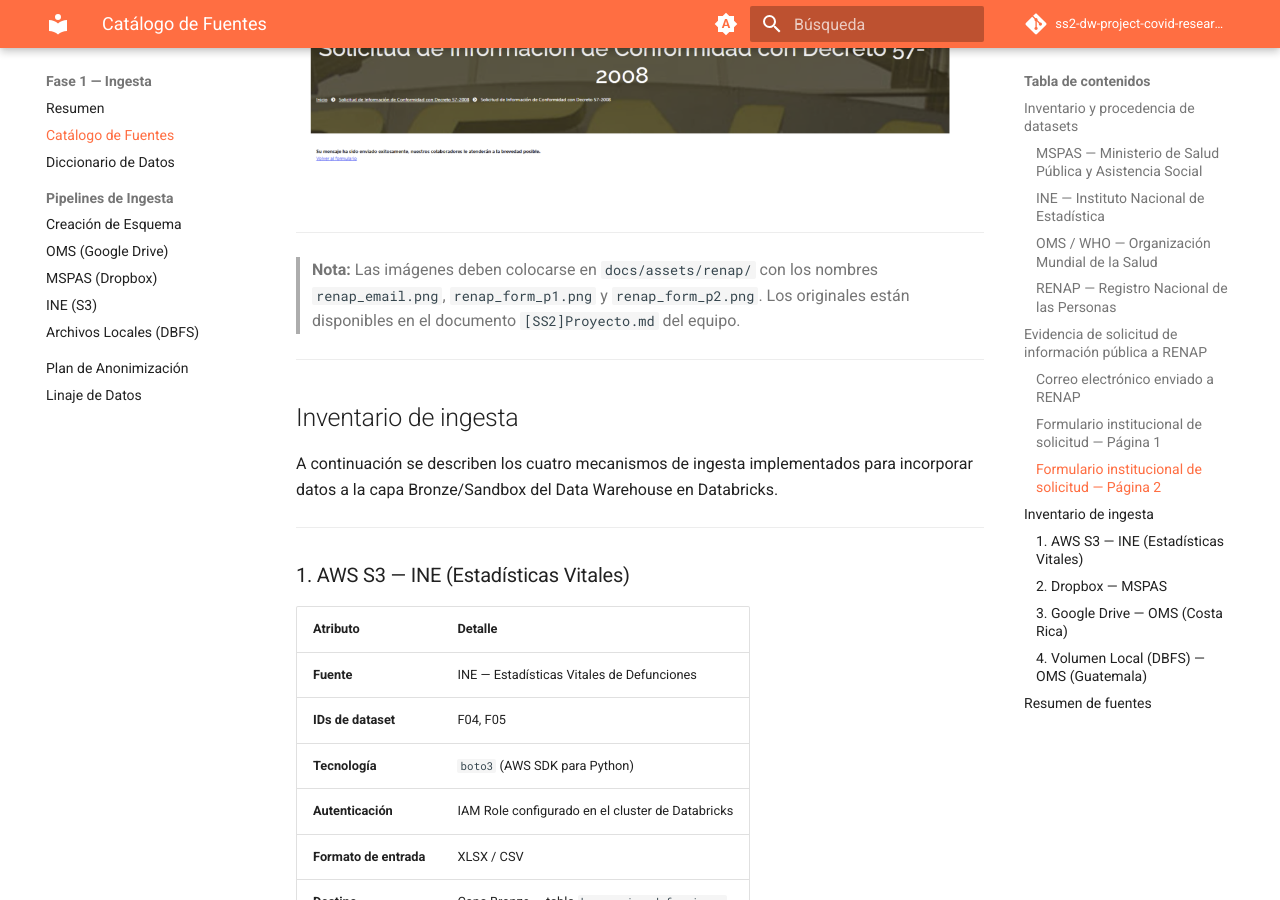
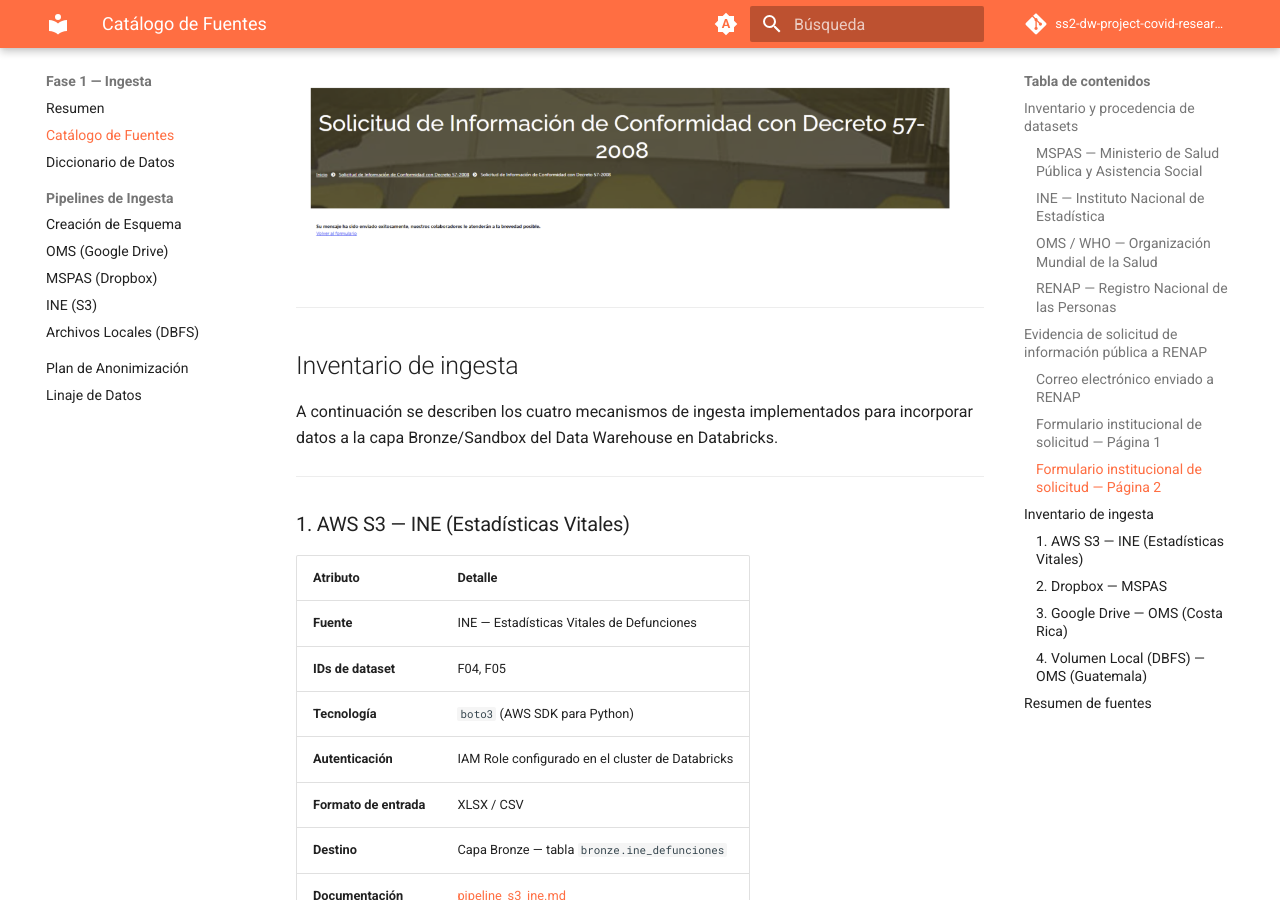
Before and after one commit to SofiaQuintana/ss2-dw-project-covid-research, an MkDocs documentation site: the page built from docs/fase1/catalogo_fuentes.md, in a window 1280 px wide and 900 px high, scrolled down 4123 px. Built offline with MkDocs 1.6.1 and Material for MkDocs 9.7.7, drawn with Linux system fonts in a browser that asks for light colours; comment, search, counter and statistics services are not loaded.

Commit message:
fix: improve formatting and clarity in data sources catalog documentation

```diff
--- a/docs/fase1/catalogo_fuentes.md
+++ b/docs/fase1/catalogo_fuentes.md
@@ -10,11 +10,11 @@
 
 Los datos del MSPAS provienen del portal de datos abiertos del gobierno de Guatemala. Se obtienen tres conjuntos de datos relacionados con mortalidad y causas de defunción:
 
-| ID | Dataset | URL de origen | Formato | Cobertura temporal | Cobertura geográfica |
-|----|---------|--------------|---------|-------------------|----------------------|
-| F01 | Casos y defunciones por COVID-19 | [datos.mspas.gob.gt](https://datos.mspas.gob.gt) | CSV | 2020–2023 | Guatemala |
-| F02 | Defunciones por causa de muerte (CIE-10) | [datos.mspas.gob.gt](https://datos.mspas.gob.gt) | CSV | 2015–2023 | Guatemala |
-| F03 | Estadísticas de mortalidad — SIGSA | [datos.mspas.gob.gt](https://datos.mspas.gob.gt) | CSV | 2015–2023 | Guatemala |
+| ID  | Dataset                                  | URL de origen                                    | Formato | Cobertura temporal | Cobertura geográfica |
+| --- | ---------------------------------------- | ------------------------------------------------ | ------- | ------------------ | -------------------- |
+| F01 | Casos y defunciones por COVID-19         | [datos.mspas.gob.gt](https://datos.mspas.gob.gt) | CSV     | 2020–2023          | Guatemala            |
+| F02 | Defunciones por causa de muerte (CIE-10) | [datos.mspas.gob.gt](https://datos.mspas.gob.gt) | CSV     | 2015–2023          | Guatemala            |
+| F03 | Estadísticas de mortalidad — SIGSA       | [datos.mspas.gob.gt](https://datos.mspas.gob.gt) | CSV     | 2015–2023          | Guatemala            |
 
 **Mecanismo de acceso:** Los archivos CSV son descargados desde Dropbox (repositorio compartido por el equipo) mediante autenticación OAuth 2.0. El proceso de ingesta automatizada se documenta en [pipeline_dropbox_mspas.md](pipeline_dropbox_mspas.md).
 
@@ -24,10 +24,10 @@
 
 Los datos del INE corresponden a las Estadísticas Vitales de Defunciones, fuente obligatoria según el enunciado del proyecto.
 
-| ID | Dataset | URL de origen | Formato | Cobertura temporal | Cobertura geográfica |
-|----|---------|--------------|---------|-------------------|----------------------|
-| F04 | Estadísticas Vitales — Defunciones (reportes anuales) | [datos.ine.gob.gt/dataset/estadisticas-vitales-defunciones](https://datos.ine.gob.gt/dataset/estadisticas-vitales-defunciones) | XLSX | 2013–2022 | Guatemala |
-| F05 | Estadísticas Vitales — Defunciones (microdatos) | [datos.ine.gob.gt/dataset/estadisticas-vitales-defunciones](https://datos.ine.gob.gt/dataset/estadisticas-vitales-defunciones) | CSV | 2013–2022 | Guatemala |
+| ID  | Dataset                                               | URL de origen                                                                                                                  | Formato | Cobertura temporal | Cobertura geográfica |
+| --- | ----------------------------------------------------- | ------------------------------------------------------------------------------------------------------------------------------ | ------- | ------------------ | -------------------- |
+| F04 | Estadísticas Vitales — Defunciones (reportes anuales) | [datos.ine.gob.gt/dataset/estadisticas-vitales-defunciones](https://datos.ine.gob.gt/dataset/estadisticas-vitales-defunciones) | XLSX    | 2013–2022          | Guatemala            |
+| F05 | Estadísticas Vitales — Defunciones (microdatos)       | [datos.ine.gob.gt/dataset/estadisticas-vitales-defunciones](https://datos.ine.gob.gt/dataset/estadisticas-vitales-defunciones) | CSV     | 2013–2022          | Guatemala            |
 
 **Mecanismo de acceso:** Los archivos XLSX/CSV están almacenados en un bucket de AWS S3. La ingesta se realiza mediante la librería `boto3` con autenticación por IAM Role configurado en Databricks. El proceso se documenta en [pipeline_s3_ine.md](pipeline_s3_ine.md).
 
@@ -39,12 +39,13 @@
 
 Los datos de la OMS provienen del portal WHO Mortality Database, con datos de mortalidad desagregados por causa (CIE-10), sexo, edad y año para Guatemala y Costa Rica.
 
-| ID | Dataset | URL de origen | Formato | Cobertura temporal | Cobertura geográfica |
-|----|---------|--------------|---------|-------------------|----------------------|
-| F06 | WHO Mortality Database — Guatemala | [platform.who.int/mortality/countries/country-details/MDB/guatemala](https://platform.who.int/mortality/countries/country-details/MDB/guatemala) | CSV | 2015–2022 | Guatemala |
-| F07 | WHO Mortality Database — Costa Rica | [platform.who.int/mortality/countries/country-details/MDB/costa-rica](https://platform.who.int/mortality/countries/country-details/MDB/costa-rica) | CSV | 2015–2022 | Costa Rica |
+| ID  | Dataset                             | URL de origen                                                                                                                                      | Formato | Cobertura temporal | Cobertura geográfica |
+| --- | ----------------------------------- | -------------------------------------------------------------------------------------------------------------------------------------------------- | ------- | ------------------ | -------------------- |
+| F06 | WHO Mortality Database — Guatemala  | [platform.who.int/mortality/countries/country-details/MDB/guatemala](https://platform.who.int/mortality/countries/country-details/MDB/guatemala)   | CSV     | 2015–2022          | Guatemala            |
+| F07 | WHO Mortality Database — Costa Rica | [platform.who.int/mortality/countries/country-details/MDB/costa-rica](https://platform.who.int/mortality/countries/country-details/MDB/costa-rica) | CSV     | 2015–2022          | Costa Rica           |
 
 **Mecanismo de acceso:**
+
 - **Guatemala (F06):** Archivo CSV almacenado en un volumen local de Databricks (DBFS/Volume). La lectura se realiza directamente desde la ruta del volumen. Proceso documentado en [pipeline_local_dbfs.md](pipeline_local_dbfs.md).
 - **Costa Rica (F07):** Archivo CSV almacenado en Google Drive del equipo. La ingesta se realiza mediante la API de Google Drive con autenticación por Service Account. Proceso documentado en [pipeline_oms_gdrive.md](pipeline_oms_gdrive.md).
 
@@ -54,8 +55,8 @@
 
 RENAP es custodio de los registros civiles de nacimientos, matrimonios y defunciones en Guatemala. Para el proyecto, se requieren los registros de defunciones como fuente complementaria de validación.
 
-| ID | Dataset | Estado | Observación |
-|----|---------|--------|-------------|
+| ID  | Dataset                        | Estado                     | Observación                                                                                                                   |
+| --- | ------------------------------ | -------------------------- | ----------------------------------------------------------------------------------------------------------------------------- |
 | F08 | Registros de defunción — RENAP | Pendiente — oficio enviado | Fuente sujeta a solicitud de información pública según Art. 10 de la Ley de Acceso a la Información Pública (Decreto 57-2008) |
 
 **Estado actual:** Se enviaron formalmente las solicitudes de información pública a RENAP. La evidencia se documenta en la sección siguiente.
@@ -90,10 +91,6 @@
 
 ---
 
-> **Nota:** Las imágenes deben colocarse en `docs/assets/renap/` con los nombres `renap_email.png`, `renap_form_p1.png` y `renap_form_p2.png`. Los originales están disponibles en el documento `[SS2]Proyecto.md` del equipo.
-
----
-
 ## Inventario de ingesta
 
 A continuación se describen los cuatro mecanismos de ingesta implementados para incorporar datos a la capa Bronze/Sandbox del Data Warehouse en Databricks.
@@ -102,15 +99,15 @@
 
 ### 1. AWS S3 — INE (Estadísticas Vitales)
 
-| Atributo | Detalle |
-|----------|---------|
-| **Fuente** | INE — Estadísticas Vitales de Defunciones |
-| **IDs de dataset** | F04, F05 |
-| **Tecnología** | `boto3` (AWS SDK para Python) |
-| **Autenticación** | IAM Role configurado en el cluster de Databricks |
-| **Formato de entrada** | XLSX / CSV |
-| **Destino** | Capa Bronze — tabla `bronze.ine_defunciones` |
-| **Documentación** | [pipeline_s3_ine.md](pipeline_s3_ine.md) |
+| Atributo               | Detalle                                          |
+| ---------------------- | ------------------------------------------------ |
+| **Fuente**             | INE — Estadísticas Vitales de Defunciones        |
+| **IDs de dataset**     | F04, F05                                         |
+| **Tecnología**         | `boto3` (AWS SDK para Python)                    |
+| **Autenticación**      | IAM Role configurado en el cluster de Databricks |
+| **Formato de entrada** | XLSX / CSV                                       |
+| **Destino**            | Capa Bronze — tabla `bronze.ine_defunciones`     |
+| **Documentación**      | [pipeline_s3_ine.md](pipeline_s3_ine.md)         |
 
 **Descripción:** Los archivos de estadísticas vitales publicados por el INE se almacenan en un bucket S3. El notebook de Databricks utiliza `boto3` con las credenciales del IAM Role del cluster para listar y descargar los archivos, que luego son procesados y escritos en Delta Lake en la capa Bronze.
 
@@ -118,15 +115,15 @@
 
 ### 2. Dropbox — MSPAS
 
-| Atributo | Detalle |
-|----------|---------|
-| **Fuente** | MSPAS — Datos abiertos de mortalidad |
-| **IDs de dataset** | F01, F02, F03 |
-| **Tecnología** | Dropbox REST API v2 |
-| **Autenticación** | OAuth 2.0 — Access Token almacenado en Databricks Secrets |
-| **Formato de entrada** | CSV |
-| **Destino** | Capa Bronze — tablas `bronze.mspas_*` |
-| **Documentación** | [pipeline_dropbox_mspas.md](pipeline_dropbox_mspas.md) |
+| Atributo               | Detalle                                                   |
+| ---------------------- | --------------------------------------------------------- |
+| **Fuente**             | MSPAS — Datos abiertos de mortalidad                      |
+| **IDs de dataset**     | F01, F02, F03                                             |
+| **Tecnología**         | Dropbox REST API v2                                       |
+| **Autenticación**      | OAuth 2.0 — Access Token almacenado en Databricks Secrets |
+| **Formato de entrada** | CSV                                                       |
+| **Destino**            | Capa Bronze — tablas `bronze.mspas_*`                     |
+| **Documentación**      | [pipeline_dropbox_mspas.md](pipeline_dropbox_mspas.md)    |
 
 **Descripción:** Los archivos CSV del MSPAS están almacenados en una carpeta compartida de Dropbox. El notebook de Databricks autentica con OAuth 2.0 usando un token de acceso seguro (almacenado en Databricks Secret Scope) y descarga los archivos mediante la API REST de Dropbox (`/files/download`). Los archivos se escriben en Delta Lake en la capa Bronze.
 
@@ -134,15 +131,15 @@
 
 ### 3. Google Drive — OMS (Costa Rica)
 
-| Atributo | Detalle |
-|----------|---------|
-| **Fuente** | WHO Mortality Database — Costa Rica |
-| **IDs de dataset** | F07 |
-| **Tecnología** | Google Drive API v3 (`google-api-python-client`) |
-| **Autenticación** | Google Service Account (archivo JSON de credenciales) |
-| **Formato de entrada** | CSV |
-| **Destino** | Capa Bronze — tabla `bronze.oms_costa_rica` |
-| **Documentación** | [pipeline_oms_gdrive.md](pipeline_oms_gdrive.md) |
+| Atributo               | Detalle                                               |
+| ---------------------- | ----------------------------------------------------- |
+| **Fuente**             | WHO Mortality Database — Costa Rica                   |
+| **IDs de dataset**     | F07                                                   |
+| **Tecnología**         | Google Drive API v3 (`google-api-python-client`)      |
+| **Autenticación**      | Google Service Account (archivo JSON de credenciales) |
+| **Formato de entrada** | CSV                                                   |
+| **Destino**            | Capa Bronze — tabla `bronze.oms_costa_rica`           |
+| **Documentación**      | [pipeline_oms_gdrive.md](pipeline_oms_gdrive.md)      |
 
 **Descripción:** El archivo CSV de mortalidad de Costa Rica (OMS) está almacenado en Google Drive. La ingesta utiliza `google-api-python-client` autenticado con un Service Account cuyas credenciales JSON están almacenadas de forma segura en Databricks. El archivo se descarga via `files().get_media()` y se escribe en la capa Bronze.
 
@@ -150,15 +147,15 @@
 
 ### 4. Volumen Local (DBFS) — OMS (Guatemala)
 
-| Atributo | Detalle |
-|----------|---------|
-| **Fuente** | WHO Mortality Database — Guatemala |
-| **IDs de dataset** | F06 |
-| **Tecnología** | Spark / DBFS Volume read directo |
-| **Autenticación** | No requerida (acceso nativo al volumen del cluster) |
-| **Formato de entrada** | CSV |
-| **Destino** | Capa Bronze — tabla `bronze.oms_guatemala` |
-| **Documentación** | [pipeline_local_dbfs.md](pipeline_local_dbfs.md) |
+| Atributo               | Detalle                                             |
+| ---------------------- | --------------------------------------------------- |
+| **Fuente**             | WHO Mortality Database — Guatemala                  |
+| **IDs de dataset**     | F06                                                 |
+| **Tecnología**         | Spark / DBFS Volume read directo                    |
+| **Autenticación**      | No requerida (acceso nativo al volumen del cluster) |
+| **Formato de entrada** | CSV                                                 |
+| **Destino**            | Capa Bronze — tabla `bronze.oms_guatemala`          |
+| **Documentación**      | [pipeline_local_dbfs.md](pipeline_local_dbfs.md)    |
 
 **Descripción:** El archivo CSV de mortalidad de Guatemala (OMS) fue cargado manualmente al volumen de Databricks (DBFS/Volumes). La ingesta consiste en una lectura directa del archivo desde la ruta del volumen usando Spark, sin necesidad de autenticación adicional. Es el mecanismo más simple y se usa para datos que no tienen una fuente de descarga automatizable.
 
@@ -166,13 +163,13 @@
 
 ## Resumen de fuentes
 
-| ID | Fuente | Institución | Formato | Mecanismo de ingesta | Cobertura temporal | Cobertura geográfica | Estado |
-|----|--------|-------------|---------|---------------------|--------------------|----------------------|--------|
-| F01 | COVID-19 casos y defunciones | MSPAS | CSV | Dropbox OAuth 2.0 → Databricks | 2020–2023 | Guatemala | Activa |
-| F02 | Defunciones por CIE-10 | MSPAS | CSV | Dropbox OAuth 2.0 → Databricks | 2015–2023 | Guatemala | Activa |
-| F03 | Mortalidad SIGSA | MSPAS | CSV | Dropbox OAuth 2.0 → Databricks | 2015–2023 | Guatemala | Activa |
-| F04 | Estadísticas Vitales — reportes | INE | XLSX | AWS S3 + boto3 → Databricks | 2013–2022 | Guatemala | Activa |
-| F05 | Estadísticas Vitales — microdatos | INE | CSV | AWS S3 + boto3 → Databricks | 2013–2022 | Guatemala | Activa |
-| F06 | WHO Mortality Database | OMS | CSV | DBFS Volume → Databricks | 2015–2022 | Guatemala | Activa |
-| F07 | WHO Mortality Database | OMS | CSV | Google Drive API → Databricks | 2015–2022 | Costa Rica | Activa |
-| F08 | Registros de defunción | RENAP | TBD | TBD | TBD | Guatemala | Pendiente |
+| ID  | Fuente                            | Institución | Formato | Mecanismo de ingesta           | Cobertura temporal | Cobertura geográfica | Estado    |
+| --- | --------------------------------- | ----------- | ------- | ------------------------------ | ------------------ | -------------------- | --------- |
+| F01 | COVID-19 casos y defunciones      | MSPAS       | CSV     | Dropbox OAuth 2.0 → Databricks | 2020–2023          | Guatemala            | Activa    |
+| F02 | Defunciones por CIE-10            | MSPAS       | CSV     | Dropbox OAuth 2.0 → Databricks | 2015–2023          | Guatemala            | Activa    |
+| F03 | Mortalidad SIGSA                  | MSPAS       | CSV     | Dropbox OAuth 2.0 → Databricks | 2015–2023          | Guatemala            | Activa    |
+| F04 | Estadísticas Vitales — reportes   | INE         | XLSX    | AWS S3 + boto3 → Databricks    | 2013–2022          | Guatemala            | Activa    |
+| F05 | Estadísticas Vitales — microdatos | INE         | CSV     | AWS S3 + boto3 → Databricks    | 2013–2022          | Guatemala            | Activa    |
+| F06 | WHO Mortality Database            | OMS         | CSV     | DBFS Volume → Databricks       | 2015–2022          | Guatemala            | Activa    |
+| F07 | WHO Mortality Database            | OMS         | CSV     | Google Drive API → Databricks  | 2015–2022          | Costa Rica           | Activa    |
+| F08 | Registros de defunción            | RENAP       | TBD     | TBD                            | TBD                | Guatemala            | Pendiente |
```
